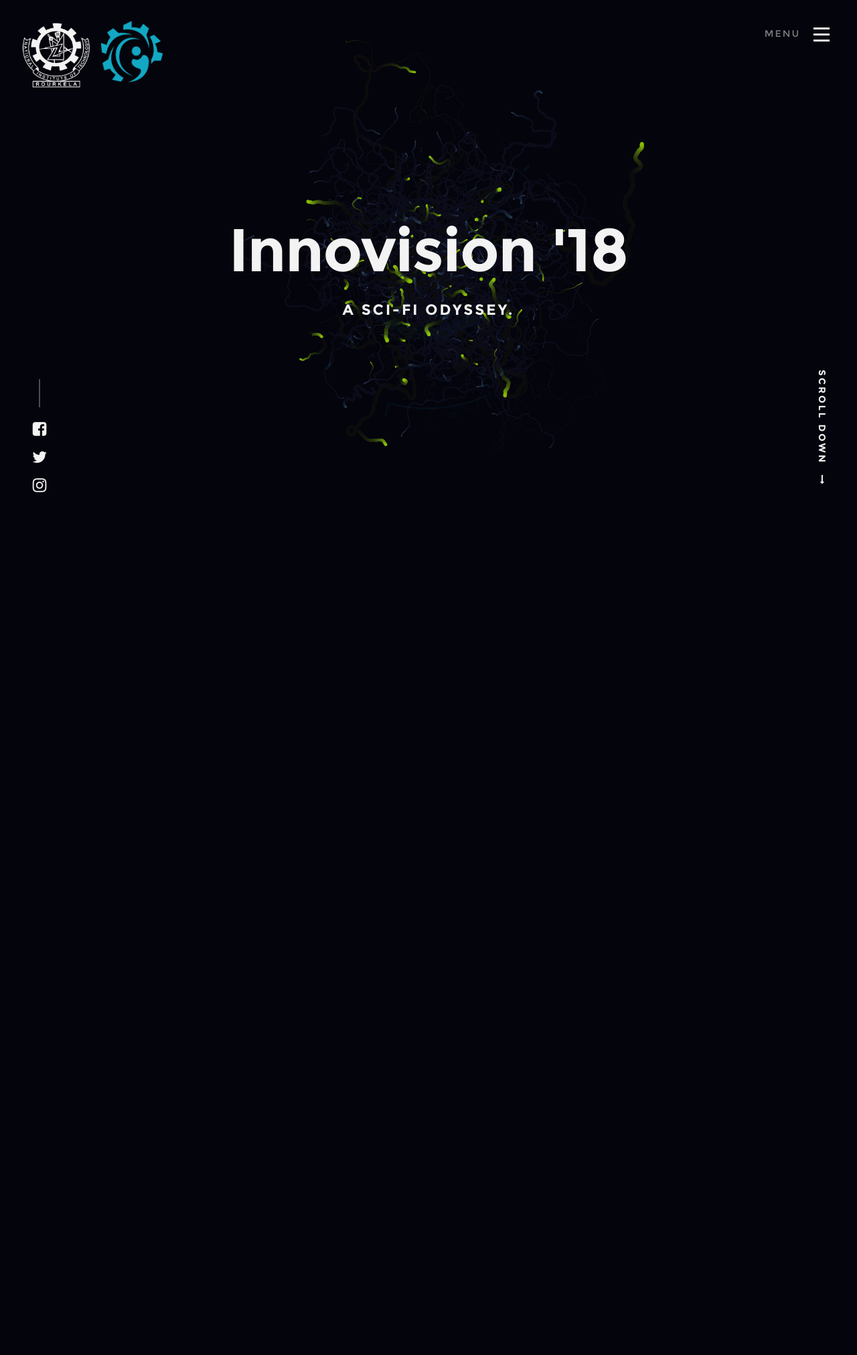
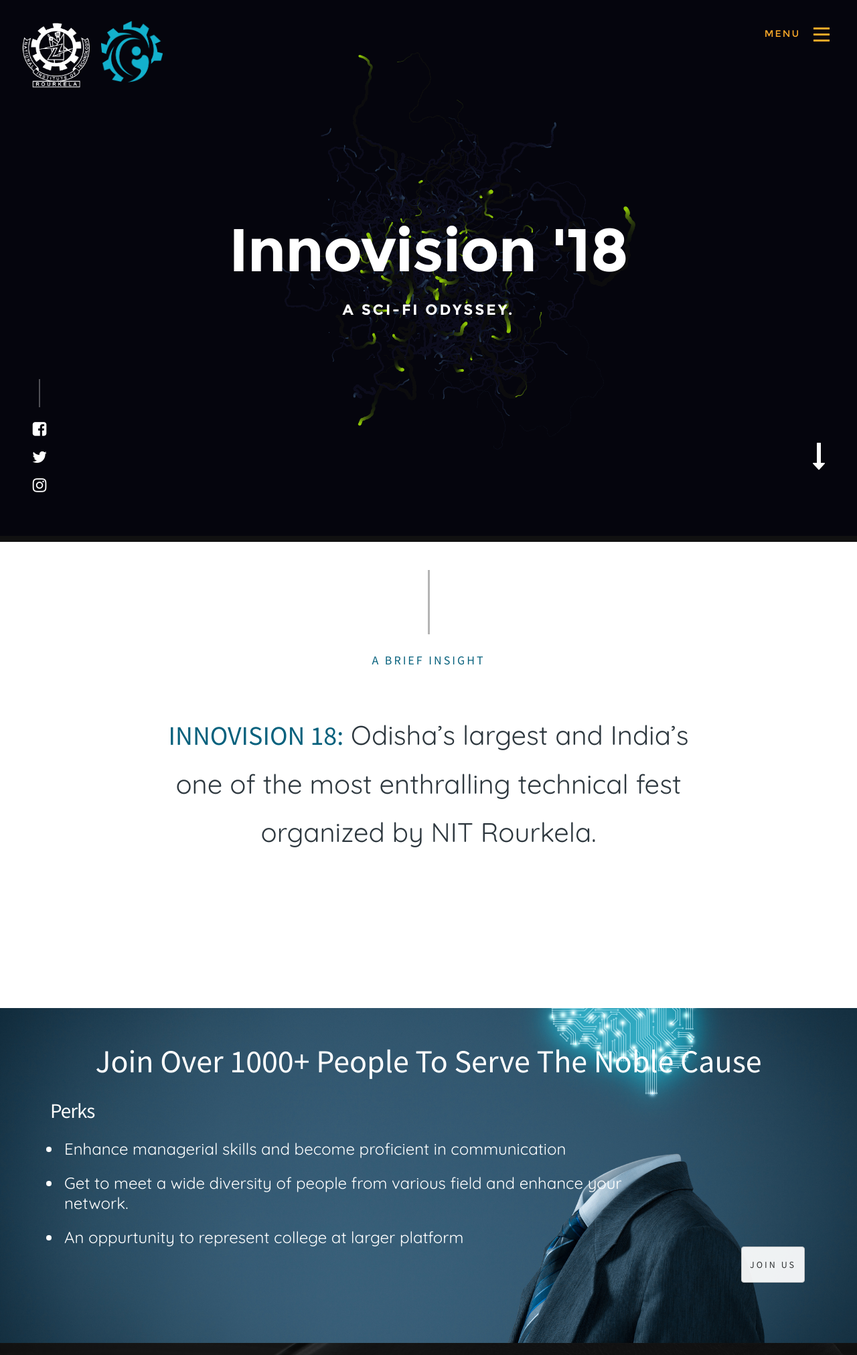
Before and after one commit to sudhap163/Innovision-18, a PHP site: page /Innovision-18/Innovision/index.html in a window 1280 px wide. Shown: the top 2023 px of the page at 67% size. Before the commit the page ends 735 px from the top, so only its background shows below. Run offline with PHP 8.4, Linux system fonts and the light colour scheme.

Commit message:
Minor Issues Soloved

```diff
--- a/Innovision/css/main.css
+++ b/Innovision/css/main.css
@@ -1316,10 +1316,11 @@
   transition: all 0.3s ease-in-out;
 }
 #header-menu-trigger.opaque {
-  background-color: #000000;
+  /*background-color: #000000;*/
 }
 #header-menu-trigger.opaque .header-menu-text {
-  background-color: #000000;
+  /*background-color: #000000;*/
+  color: #f8a728;
 }
 #header-menu-trigger:hover, #header-menu-trigger:focus {
   color: #FFFFFF;
@@ -3062,8 +3063,8 @@
   width: 60px;
   line-height: 63px;
   text-align: center;
-  background-color: #000000;
-  color: #888;
+  /*background-color: #000000;*/
+  color: #f8a728;
   text-align: center;
   text-transform: uppercase;
   -moz-transition: all 0.3s ease-in-out;
@@ -3077,8 +3078,8 @@
   line-height: inherit;
 }
 #go-top a:visited {
-  background: #000000;
-  color: #888;
+  /*background: #000000;*/
+  color: #f8a728;
 }
 #go-top a:hover, #go-top a:focus {
   background: #000000;
--- a/Innovision/index.html
+++ b/Innovision/index.html
@@ -62,6 +62,9 @@
 	<link rel="shortcut icon" href="images/Innovision_Logo.png" type="image/png">
 	<link rel="icon" href="images/Innovision_Logo.png" type="image/png">
 
+	<!-- fonts
+	===============================================-->
+	<link href="https://fonts.googleapis.com/css?family=Quicksand|Source+Sans+Pro" rel="stylesheet">
 	<style>
 		.loader1 {
 			position: fixed;
@@ -141,6 +144,28 @@
 			background-position: center;
 			background-repeat: no-repeat;
 			background-size: cover;
+			font-size: 3em;
+		}
+		#menu-nav-wrap{
+			width:25%;
+			background-color: #061115;
+			opacity: 0.95;
+		}
+		.join_us{
+			margin-top: 16em;
+		}
+		@media screen and (max-width: 767px){
+			#menu-nav-wrap{
+				width: 100%
+			}
+			.parallax{
+				font-size: 2em;
+				text-align: center;
+			}
+			.join_us{
+				margin-top: 0em;
+				margin-bottom: 1em;
+			}
 		}
 	</style>
 
@@ -158,8 +183,8 @@
 		</div>
 
 		<a id="header-menu-trigger" href="#0">
-			<span class="header-menu-text">Menu</span>
-			<span class="header-menu-icon"></span>
+			<span class="header-menu-text" style="color: #f8a728">Menu</span>
+			<span class="header-menu-icon" style="background-color: #f8a728"></span>
 		</a>
 
 		<nav id="menu-nav-wrap">
@@ -168,9 +193,9 @@
 			</a>
 			<h3>INNOVISION</h3>
 
-			<ul class="nav-list">
+			<ul class="nav-list" >
 				<li class="current">
-					<a style="text-decoration: none;" href="javascript:void(0)" title="">Home</a>
+					<a style="text-decoration: none;color:white" href="javascript:void(0)" title="">Home</a>
 				</li>
 				<li>
 					<a style="text-decoration: none;" href="./eventFinal.html" title="">Events | Workshops | Exhibitions</a>
@@ -283,8 +308,7 @@
 
 		<div class="scrolldown">
 			<a href="#about" class="scroll-icon smoothscroll">
-				Scroll Down
-				<i class="fa fa-long-arrow-right" aria-hidden="true"></i>
+				<i class="fa fa-long-arrow-right" aria-hidden="true" style="font-size: 3em"></i>
 			</a>
 		</div>
 
@@ -302,9 +326,9 @@
 				<div class="about-profile-bg"></div>
 
 				<div class="intro">
-					<h3 class="animate-this">A Brief Insight</h3>
-					<p class="lead animate-this">
-						<span>INNOVISION 18:</span> Odisha’s largest and India’s one of the most enthralling technical fest organized by NIT Rourkela.</p>
+					<h3 class="animate-this" style="font-family: 'Source Sans Pro', sans-serif;">A Brief Insight</h3>
+					<p class="lead animate-this" style="font-family: 'Quicksand', sans-serif;">
+						<span style="font-family: 'Source Sans Pro', sans-serif;">INNOVISION 18:</span> Odisha’s largest and India’s one of the most enthralling technical fest organized by NIT Rourkela.</p>
 				</div>
 
 			</div>
@@ -316,29 +340,29 @@
 	<!-- end about -->
 
 	<section style="text-align: center;">
-		<div style="padding-top:5%;font-family: verdana;color: white;font-size: 3em" class="parallax">Join Over 1000+ People To Serve The Noble Cause
+		<div style="padding-top:5%;font-family: 'Source Sans Pro', sans-serif;color: white;" class="parallax">Join Over 1000+ People To Serve The Noble Cause
 			<!-- <a href="campus_ambassodar_register.html" style="text-decoration: none;">
 				<button type="button" style="margin-top: 4em;opacity: 0.93;" class="btn btn-default">JOIN US</button>
 			</a> -->
 			<div class="row" style="text-align: left;margin-top: 0.8em;">
 				<div class="col-md-10">
-					<h1 style="color:white">Perks</h1>
+					<h1 style="color:white;font-family: 'Source Sans Pro', sans-serif;">Perks</h1>
 					<ul>
 						<h2>
-							<li>Enhance managerial skills and become proficient in communication</li>
+							<li style="font-family: 'Quicksand', sans-serif;color: white">Enhance managerial skills and become proficient in communication</li>
 						</h2>
 						<h2>
-							<li>Get to meet a wide diversity of people from various field and enhance your network.</li>
+							<li style="font-family: 'Quicksand', sans-serif;color: white">Get to meet a wide diversity of people from various field and enhance your network.</li>
 						</h2>
 						<h2>
-							<li>An oppurtunity to represent college at larger platform</li>
+							<li style="font-family: 'Quicksand', sans-serif;color: white">An oppurtunity to represent college at larger platform</li>
 						</h2>
 					</ul>
 
 				</div>
 				<div class="col-md-2" style="text-align: right">
 					<a href="campus_ambassodar_register.html" style="text-decoration: none;">
-						<button type="button" style="margin-top: 18em;opacity: 0.93;" class="btn btn-default">JOIN US</button>
+						<button type="button" style="opacity: 0.93;font-family: 'Source Sans Pro', sans-serif;" class="btn btn-default join_us">JOIN US</button>
 					</a>
 				</div>
 			</div>
@@ -359,9 +383,9 @@
 		<div class="row narrow section-intro with-bottom-sep animate-this">
 			<div class="col-full">
 
-				<h1>About INNOVISION'18</h1>
+				<h1 style="font-family: 'Source Sans Pro', sans-serif;">About INNOVISION'18</h1>
 
-				<p class="lead">Innovision is the annual techno-management fest of NIT Rourkela, and the largest of its kind in eastern India. It is
+				<p class="lead" style="font-family: 'Quicksand', sans-serif;text-align: justify;">Innovision is the annual techno-management fest of NIT Rourkela, and the largest of its kind in eastern India. It is
 					organised in association with Technical Society of Student Activity Centre, NIT Rourkela. Every year the fest continues
 					to draw up larger crowds than before with the last year having witnessed a footfall of 7000 students. The fest, distributed
 					over 3 days consists of a multitude of fun events, workshops, exhibitions and games. So this November, get set and be
@@ -375,7 +399,7 @@
 
 			<div class="col-full">
 
-				<h3>WHAT FACTORS DRIVE INNOVISION 2018?</h3>
+				<h3 style="font-family: 'Source Sans Pro', sans-serif;">WHAT FACTORS DRIVE INNOVISION 2018?</h3>
 
 			</div>
 
@@ -388,9 +412,9 @@
 						<i class="fa fa-desktop" style="font-size:2em;color:#F9A828"></i>
 					</span>
 					<div class="service-content">
-						<h1 style="color:white">Digital Excellence</h1>
+						<h1 style="color:white;font-family: 'Source Sans Pro', sans-serif;">Digital Excellence</h1>
 
-						<p style="color:white;font-size:1em">
+						<p style="color:white;font-size:1em;font-family: 'Quicksand', sans-serif;">
 							Since Innovision is among the largest techno-management fests of India, it is natural that the fest uses the best of digital
 							resources available to it.
 						</p>
@@ -406,9 +430,9 @@
 						<i class="fa fa-cogs" style="font-size:2em;color:#F9A828"></i>
 					</span>
 					<div class="service-content">
-						<h1 style="color:white">Strategy</h1>
+						<h1 style="color:white;font-family: 'Source Sans Pro', sans-serif;">Strategy</h1>
 
-						<p style="color:white;font-size:1em">
+						<p style="color:white;font-size:1em;font-family: 'Quicksand', sans-serif;">
 							A well devised plan of action has been put into place, taking into factor various possible situations, so that the participants
 							have the best experience while at Innovision.
 						</p>
@@ -424,9 +448,9 @@
 						<i class="fa fa-users" style="font-size:2em;color:#F9A828"></i>
 					</span>
 					<div class="service-content">
-						<h1 style="color:white">Social Responsibility</h1>
+						<h1 style="color:white;font-family: 'Source Sans Pro', sans-serif;">Social Responsibility</h1>
 
-						<p style="color:white;font-size:1em">
+						<p style="color:white;font-size:1em;font-family: 'Quicksand', sans-serif;">
 							With the first wave of digitalization almost upon us , it is now more than ever that we need to recognize our responsibilities
 							towards the society, which Team Innovision does.
 						</p>
@@ -446,8 +470,8 @@
 
 			<div class="row narrow section-intro with-bottom-sep animate-this">
 				<div class="col-twelve">
-					<h1>Gallery</h1>
-					<h3>Most Featured</h3>
+					<h1 style="font-family: 'Source Sans Pro', sans-serif;">Gallery</h1>
+					<h3 style="font-family: 'Source Sans Pro', sans-serif;">Most Featured</h3>
 
 					<p class="lead">Lorem ipsum Dolor adipisicing nostrud et aute Excepteur amet commodo ea dolore irure esse Duis nulla sint fugiat cillum
 						ullamco proident aliquip quis qui voluptate dolore veniam Ut laborum non est in officia.</p>
@@ -821,7 +845,7 @@
 
 		<div class="row">
 			<div class="col-twelve">
-				<h2 class="animate-this">What They Say About Us.</h2>
+				<h2 class="animate-this" style="font-family: 'Source Sans Pro', sans-serif;">What They Say About Us.</h2>
 			</div>
 		</div>
 
@@ -834,10 +858,8 @@
 					<li>
 
 						<div class="col-seven">
-							<p>
-								<h3>Innovision 2017 : Amiya Samantray</h3>
-								This is Photoshop's version of Lorem Ipsum. Proin gravida nibh vel velit auctor aliquet. Aenean sollicitudin, lorem quis
-							</p>
+								<h3 style="font-family: 'Source Sans Pro', sans-serif;">Innovision 2017 : Amiya Samantray</h3>
+								<h4 style="text-align:justify;font-family: 'Quicksand', sans-serif;">"This is Photoshop's version of Lorem Ipsum. Proin gravida nibh vel velit auctor aliquet. Aenean sollicitudin, lorem quis.This is Photoshop's version of Lorem Ipsum. Proin gravida nibh vel velit auctor aliquet. Aenean sollicitudin, lorem quisThis is Photoshop's version of Lorem Ipsum. Proin gravida nibh vel velit auctor aliquet. Aenean sollicitudin, lorem quis"</h4>
 						</div>
 
 						<div style="display: inline-block" class="col-five">
@@ -855,10 +877,8 @@
 					<li>
 
 						<div class="col-seven ">
-							<p>
-								<h3>Innovision 2017 :Dr. Priyadarshi Mohapatra</h3>
-								This is Photoshop's version of Lorem Ipsum. Proin gravida nibh vel velit auctor aliquet. Aenean sollicitudin, lorem quis
-							</p>
+								<h3 style="font-family: 'Source Sans Pro', sans-serif;">Innovision 2017 :Dr. Priyadarshi Mohapatra</h3>
+								<h4 style="text-align:justify;font-family: 'Quicksand', sans-serif;">This is Photoshop's version of Lorem Ipsum. Proin gravida nibh vel velit auctor aliquet. Aenean sollicitudin, lorem quisThis is Photoshop's version of Lorem Ipsum. Proin gravida nibh vel velit auctor aliquet. Aenean sollicitudin, lorem quisThis is Photoshop's version of Lorem Ipsum. Proin gravida nibh vel velit auctor aliquet. Aenean sollicitudin, lorem quis</h4>
 						</div>
 
 						<div style="display: inline-block " class="col-five ">
@@ -875,10 +895,8 @@
 					<li>
 						<div class="row ">
 							<div class="col-seven ">
-								<p>
-									<h3>Innovision 2017 : Gaurav Kapoor</h3>
-									This is Photoshop's version of Lorem Ipsum. Proin gravida nibh vel velit auctor aliquet. Aenean sollicitudin, lorem quis
-								</p>
+									<h3 style="font-family: 'Source Sans Pro', sans-serif;">Innovision 2017 : Gaurav Kapoor</h3>
+									<h4 style="text-align:justify;font-family: 'Quicksand', sans-serif;">" This is Photoshop's version of Lorem Ipsum. Proin gravida nibh vel velit auctor aliquet. Aenean sollicitudin, lorem quisThis is Photoshop's version of Lorem Ipsum. Proin gravida nibh vel velit auctor aliquet. Aenean sollicitudin, lorem quisThis "</h4>
 							</div>
 
 							<div style="display: inline-block " class="col-five ">
@@ -893,15 +911,13 @@
 					</li>
 					<!-- end slide -->
 					<li>
-						<div class="row ">
-							<div class="col-seven ">
-								<p>
-									<h3>Innovision 2017 : Vishwajeet Dash</h3>
-									This is Photoshop's version of Lorem Ipsum. Proin gravida nibh vel velit auctor aliquet. Aenean sollicitudin, lorem quis
-								</p>
+						<div class="row">
+							<div class="col-seven">
+								<h3 style="font-family: 'Source Sans Pro', sans-serif;">Innovision 2017 : Vishwajeet Dash</h3>
+								<h4 style="text-align:justify;font-family: 'Quicksand', sans-serif;">This is Photoshop's version of Lorem Ipsum. Proin gravida nibh vel velit auctor aliquet. Aenean sollicitudin, lorem quis</h4>
 							</div>
 
-							<div style="display: inline-block " class="col-five ">
+							<div style="display: inline-block " class="col-md-5">
 								<!-- <video width="100% " height="100% " controls>
 														<source src="movie.mp4 " type="video/mp4 ">
 														<source src="movie.ogg " type="video/ogg "> Your browser does not support the video tag.
@@ -1022,17 +1038,17 @@
 		<div class="row narrow section-intro with-bottom-sep">
 			<div class="col-twelve">
 				<!-- 	<h3>Contact</h3> -->
-				<h1>Get In Touch.</h1>
+				<h1 style="font-family: 'Source Sans Pro', sans-serif;">Get In Touch.</h1>
 
-				<p class="lead">How can we help you? We are always available.</p>
+				<p style="font-family: 'Source Sans Pro', sans-serif;" class="lead">How can we help you? We are always available.</p>
 			</div>
 		</div>
 		<!-- end section-intro -->
 
 		<div class="row">
 			<div class="col-md-5" style="text-align: center;">
-				<h3 style="color: white">Mail Us:
-					<a href="mailto:innovision.nitrkl@gmail.com">innovision.nitrkl@gmail.com</a>
+				<h3 style="color: white;font-family: 'Source Sans Pro', sans-serif;">Mail Us:
+					<a href="mailto:contactus@innonitr.com">contactus@innonitr.com</a>
 				</h3>
 			</div>
 			<div class="col-md-2">
@@ -1044,7 +1060,7 @@
 
 			</div>
 			<div class="col-md-5" style="text-align: center;">
-				<h2 style="color: white">Contact us: 99376252767</h2>
+				<h2 style="color: white;font-family: 'Source Sans Pro', sans-serif;">Contact us: 99376252767</h2>
 			</div>
 		</div>
 	</section>
@@ -1076,7 +1092,7 @@
 
 		<div id="go-top">
 			<a class="smoothscroll" title="Back to Top" href="#top">
-				<i class="fa fa-long-arrow-up" aria-hidden="true"></i>
+				<i class="fa fa-long-arrow-up" style="font-size: 2.5em"  aria-hidden="true"></i>
 			</a>
 		</div>
 	</footer>
@@ -1089,7 +1105,7 @@
 	</div>
 	<script>
 		$(document).ready(function () {
-			$(".loader1").fadeOut(10000);
+			$(".loader1").fadeOut(400);
 		});
 	</script>
 	<!-- Java Script
```
Also changed, not shown: Innovision/cms/campus_ambassador_admin.html (+11 -5 lines).
